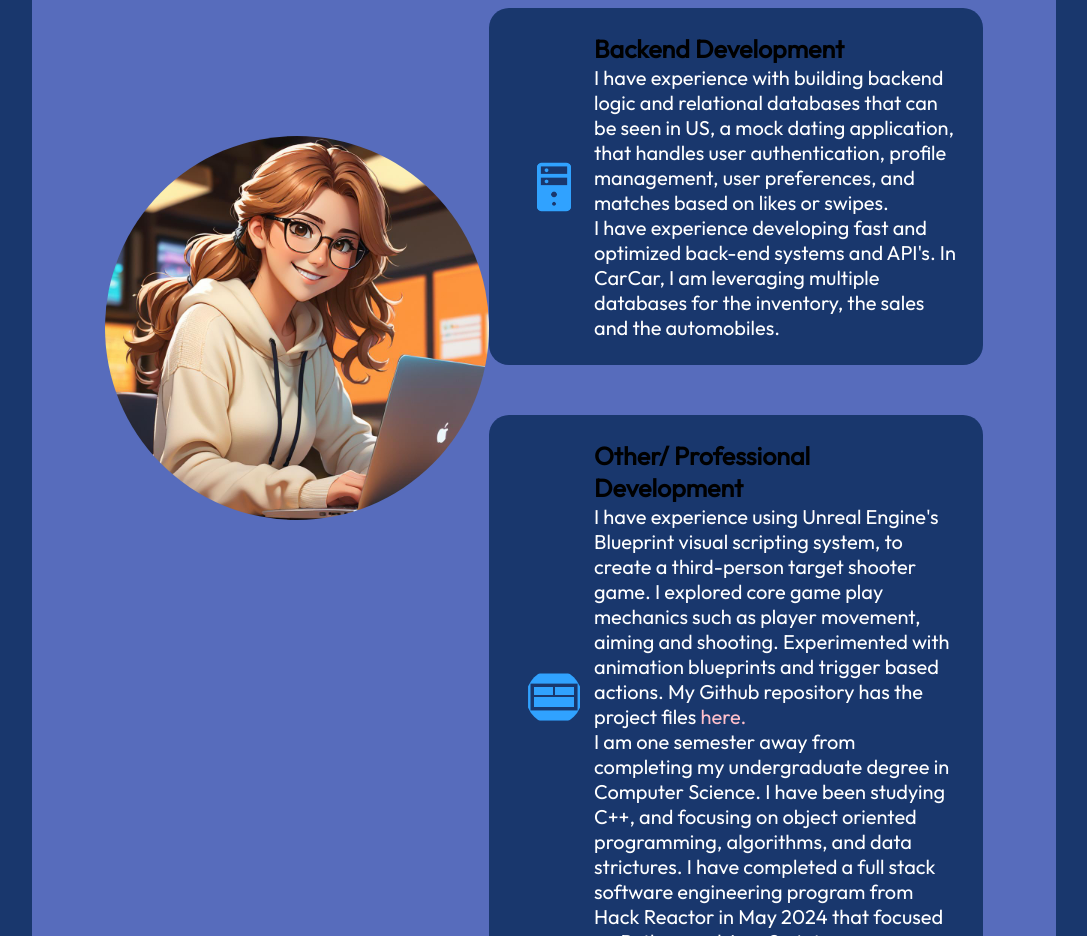
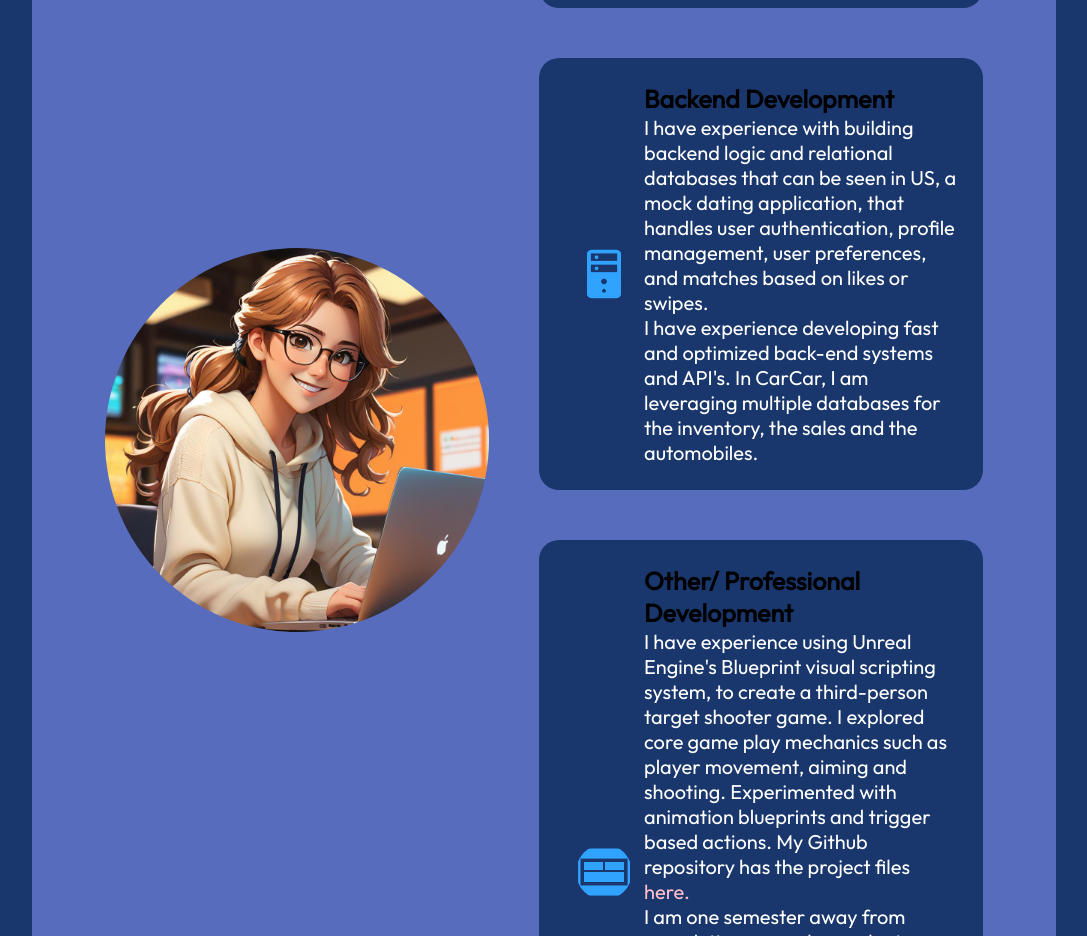
Before and after one commit to MichaelaArteberry/MichaelaArteberry.github.io, a React (Vite) app in the folder portfolio/: page / in a window 1280 px wide. Shown: the part 1360-2296 px from the top of the page, without its empty margins (96-1183 px from the left). Built offline with nearby package versions, Linux system fonts and the light colour scheme.

Commit message:
more css changes

```diff
--- a/portfolio/src/components/About/About.module.css
+++ b/portfolio/src/components/About/About.module.css
@@ -47,6 +47,8 @@
     width: 30vw;
     height: 30vw;
     border-radius: 50%;
+    margin-right: 50px;
+    padding: auto;
 }
 
 .aboutItems {
```
